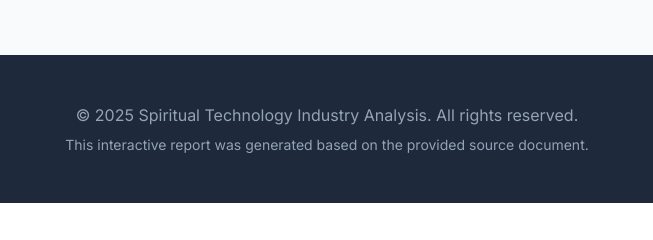
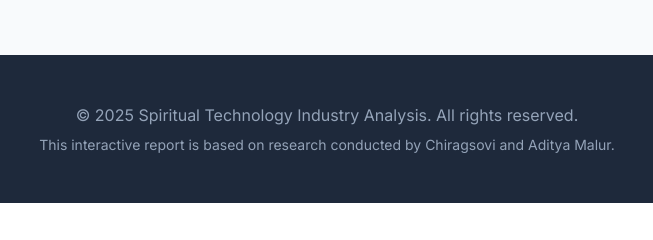
Before and after one commit to maluraditya/Faith-Tech, a plain HTML site: page index.html in a window 1280 px wide. Shown: the part 6300-6540 px from the top of the page, 313-966 px from the left. Drawn offline with nearby package versions, Linux system fonts and the light colour scheme.

Commit message:
Update index.html

```diff
--- a/index.html
+++ b/index.html
@@ -364,7 +364,7 @@
     <footer class="bg-slate-800 text-slate-400 py-12">
         <div class="container mx-auto px-6 text-center">
             <p>&copy; 2025 Spiritual Technology Industry Analysis. All rights reserved.</p>
-            <p class="text-sm mt-2">This interactive report was generated based on the provided source document.</p>
+            <p class="text-sm mt-2">This interactive report is based on research conducted by Chiragsovi and Aditya Malur.</p>
         </div>
     </footer>
 
```
